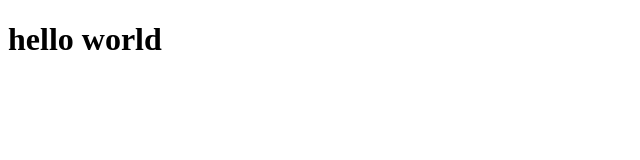
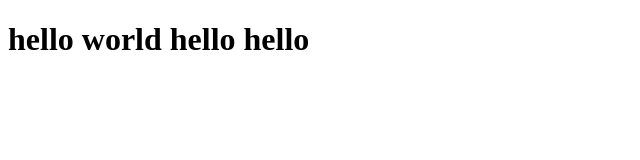
Before and after one commit to excellpepple/lectur0, a plain HTML site: page hello.html in a window 1280 px wide. Shown: the whole page, without its empty margins (0-640 px from the left). Drawn offline with Linux system fonts and the light colour scheme.

Commit message:
Update hello.html

```diff
--- a/hello.html
+++ b/hello.html
@@ -4,6 +4,6 @@
 		<title>Title!</title>
 	</head>
 	<body>
-		<h1>hello world</h1>
+		<h1>hello world hello hello</h1>
 	</body>
 </html>
```
